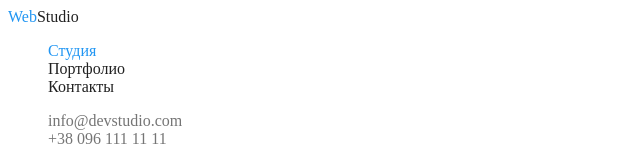
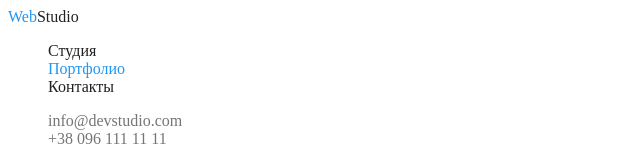
Before and after one commit to DenisTunyk/goit-markup-hw-02, a plain HTML site: page portfolio.html in a window 1280 px wide. Shown: the top 160 px of the page, without its empty margins (0-640 px from the left). Drawn offline with Linux system fonts and the light colour scheme.

Commit message:
add color

```diff
--- a/portfolio.html
+++ b/portfolio.html
@@ -12,8 +12,8 @@
       <nav>
         <a class="logo" href="./index.html"><span>Web</span>Studio</a>
         <ul class="site-nav">
-          <li><a class="link active" href="./index.html">Студия</a></li>
-          <li><a class="link" href="./portfolio.html">Портфолио</a></li>
+          <li><a class="link" href="./index.html">Студия</a></li>
+          <li><a class="link active" href="./portfolio.html">Портфолио</a></li>
           <li><a class="link" href="#">Контакты</a></li>
         </ul>
       </nav>
```
